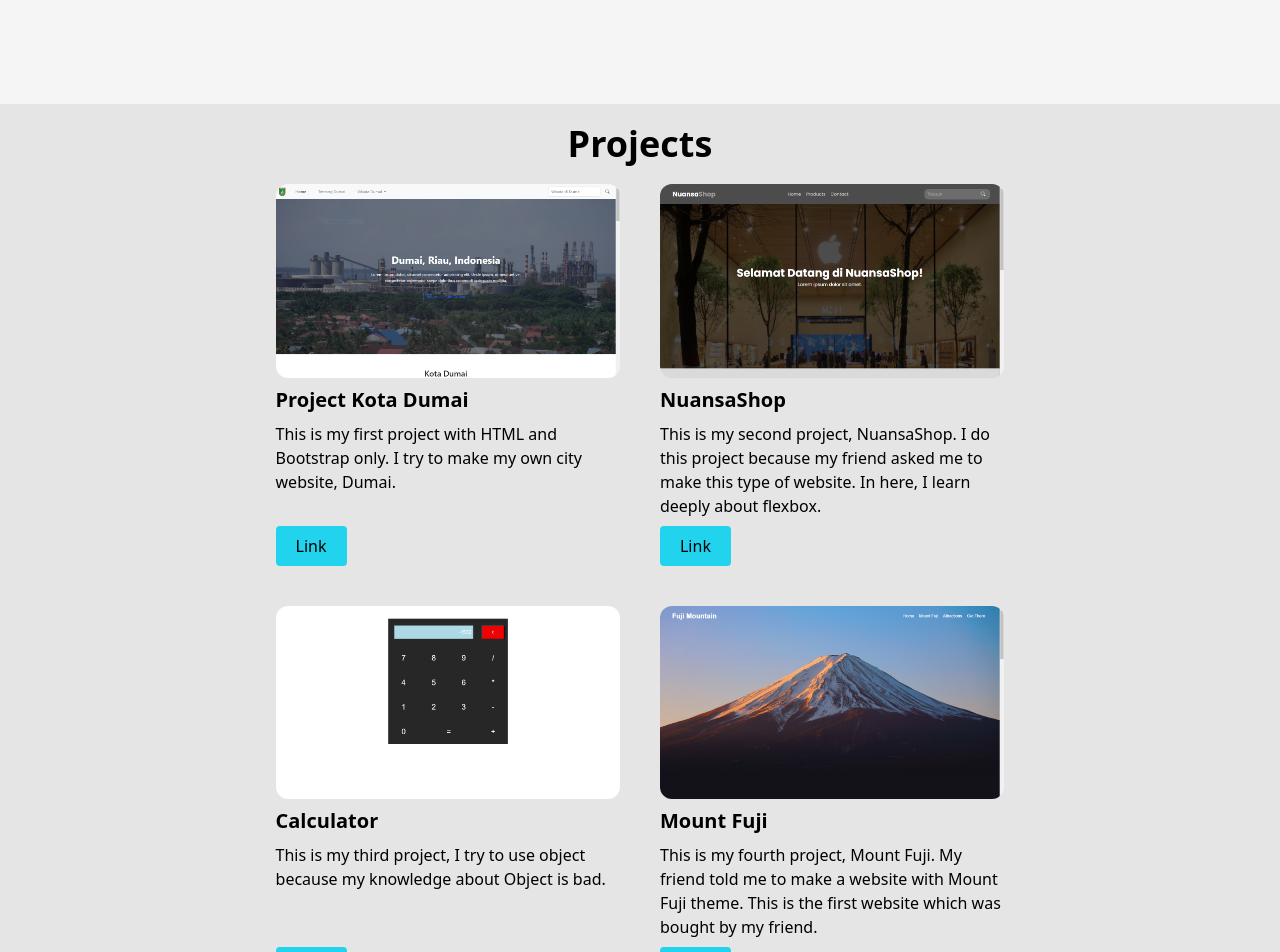
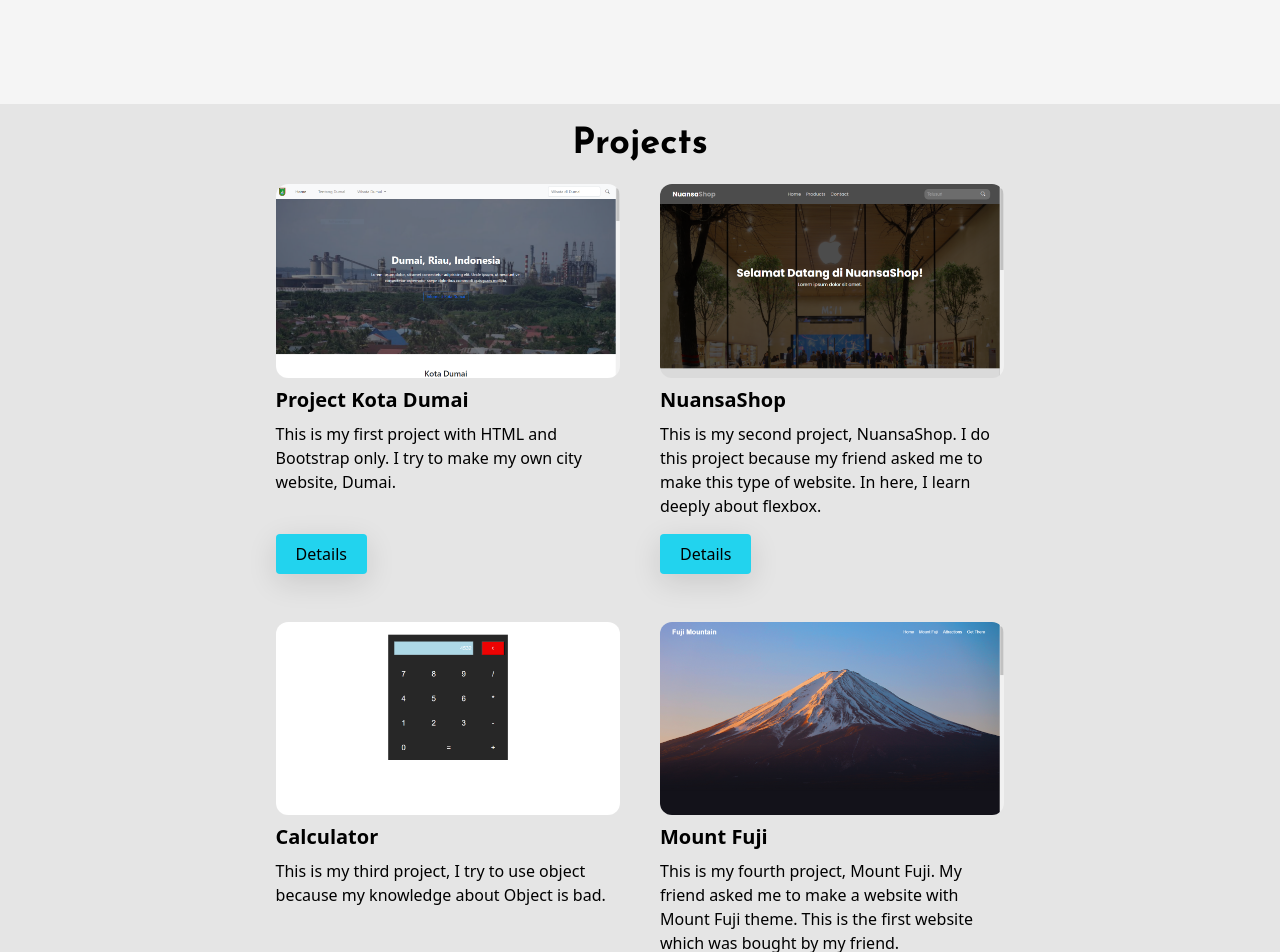
Before and after one commit to zackdesu/portfolio, a Next.js app: page / in a window 1280 px wide. Shown: the part 1820-2772 px from the top of the page. Built offline with nearby package versions, Linux system fonts and the light colour scheme.

Commit message:
responsive fix

```diff
--- a/app/about.jsx
+++ b/app/about.jsx
@@ -21,7 +21,7 @@ const About = () => {
           />
         </div>
         <div className="mx-10 flex my-5 flex-col text-center xl:text-end font-Lato">
-          <h1 className="mx-auto mb-3 xl:m-0 font-[700] xl:text-5xl">
+          <h1 className="mx-auto mb-3 xl:m-0 font-[700] xl:text-5xl font-Josefin">
             Who I am
           </h1>
           {/* prettier-ignore */}
--- a/app/contact.jsx
+++ b/app/contact.jsx
@@ -29,7 +29,7 @@ const Contact = () => {
   };
 
   const InputForm = ({ name, type = "text" }) => (
-    <div className="flex flex-col w-1/2">
+    <div className="flex flex-col w-full sm:w-3/4 lg:w-1/2">
       <label htmlFor={name} className="my-1 font-medium">
         {name}
       </label>
@@ -47,7 +47,7 @@ const Contact = () => {
       className="flex flex-col items-center justify-center my-5"
       id="contact"
     >
-      <h1 className="mb-3">Contacts</h1>
+      <h1 className="mb-3">Contact Me</h1>
       <form
         className="my-3 w-2/3 flex flex-col items-center"
         onSubmit={handleSubmit}
@@ -55,7 +55,10 @@ const Contact = () => {
         <InputForm name="Name" />
         <InputForm name="Email" type="email" />
         <InputForm name="Message" />
-        <button type="submit" className="bg-cyan-400 rounded px-3 py-2 mt-3">
+        <button
+          type="submit"
+          className="bg-cyan-400 dark:bg-cyan-700 rounded px-3 py-2 mt-3 shadow-[0_8px_30px_rgb(0,0,0,0.12)] font-medium tracking-wide"
+        >
           Submit
         </button>
       </form>
--- a/app/myprojects.jsx
+++ b/app/myprojects.jsx
@@ -7,6 +7,7 @@ const MyProjects = () => {
     src,
     name,
     desc = "Lorem ipsum dolor sit amet consectetur adipisicing elit. Unde nesciunt quod rerum placeat reiciendis necessitatibus explicabo sit expedita facilis laborum!",
+    href = "#!",
   }) => (
     <li className="flex flex-col justify-between m-5 w-1/3 max-lg:w-full max-lg:items-center max-lg:text-center cursor-default">
       <div>
@@ -20,12 +21,12 @@ const MyProjects = () => {
         />
         <div>
           <h3 className="text-xl mt-2">{name}</h3>
-          <p className="my-2 mx-auto max-lg:w-2/4">{desc}</p>
+          <p className="my-2 mx-auto max-md:w-3/4 max-lg:w-2/4">{desc}</p>
         </div>
       </div>
-      <Link href={"#"}>
-        <button className="px-5 py-2 bg-cyan-400 dark:bg-cyan-600 dark:hover:bg-cyan-500 hover:bg-cyan-500 rounded cursor-pointer">
-          Link
+      <Link href={href}>
+        <button className="px-5 py-2 bg-cyan-400 dark:bg-cyan-700 dark:hover:bg-cyan-500 hover:bg-cyan-500 rounded cursor-pointer my-2 shadow-[0_8px_30px_rgb(0,0,0,0.12)] font-medium">
+          Details
         </button>
       </Link>
     </li>
@@ -33,7 +34,7 @@ const MyProjects = () => {
 
   return (
     <div id="project" className="bg-neutral-200 dark:bg-neutral-950 p-5">
-      <h1 className="text-center">Projects</h1>
+      <h1 className="text-center font-Josefin">Projects</h1>
       <ul className="flex justify-center w-5/6 mx-auto flex-wrap">
         <Template
           src="/img/project/kotaa.png"
@@ -53,7 +54,8 @@ const MyProjects = () => {
         <Template
           src="/img/project/mountfuji.png"
           name="Mount Fuji"
-          desc="This is my fourth project, Mount Fuji. My friend told me to make a website with Mount Fuji theme. This is the first website which was bought by my friend."
+          desc="This is my fourth project, Mount Fuji. My friend asked me to make a website with Mount Fuji theme. This is the first website which was bought by my friend."
+          href="https://mountainfujisite.netlify.app"
         />
       </ul>
     </div>
```
